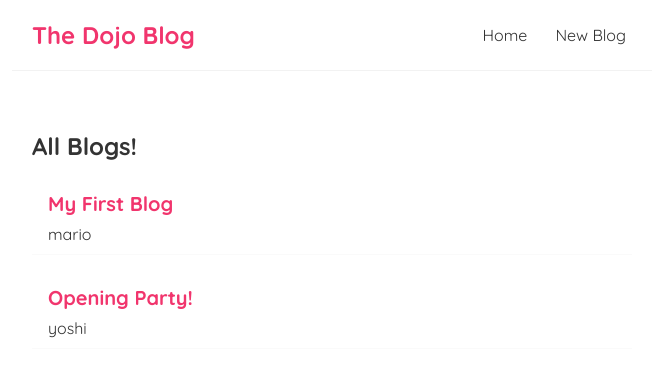
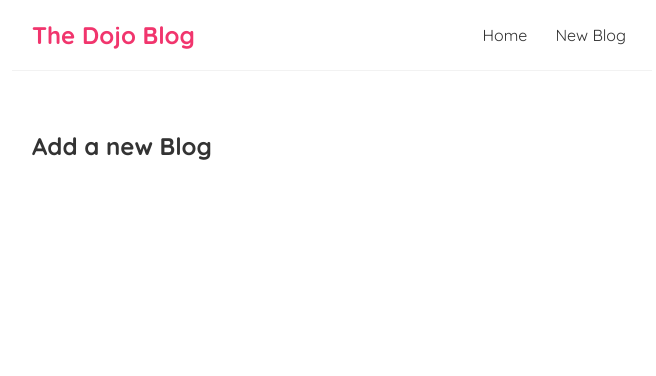
Before and after one commit to Delightsheriff/REACT_SERIES, a React (Create React App) app: page /create in a window 1280 px wide. Shown: the top 376 px of the page, without its empty margins (308-964 px from the left). Built offline with nearby package versions, Linux system fonts and the light colour scheme; data requests are answered from the project's data file; the HTML template or start-up script is replaced by a standard one.

Commit message:
Exact match Routes

```diff
--- a/src/App.js
+++ b/src/App.js
@@ -1,6 +1,7 @@
 import Navbar from './Navbar';
 import Home from './Home';
 import { BrowserRouter as Router, Route, Switch } from 'react-router-dom';
+import Create from './Create';
 
 function App() {
 
@@ -10,8 +11,11 @@
         <Navbar />
           <div className="content">
             <Switch>
-                <Route path="/">
+                <Route exact path="/">
                   <Home />
+                </Route>
+                <Route path="/create">
+                  <Create />
                 </Route>
             </Switch>
           </div>
--- /dev/null
+++ b/src/Create.js
@@ -0,0 +1,9 @@
+const Create = () => {
+    return (
+        <div className="create">
+            <h2>Add a new Blog</h2>
+        </div>
+     );
+}
+
+export default Create;
```
